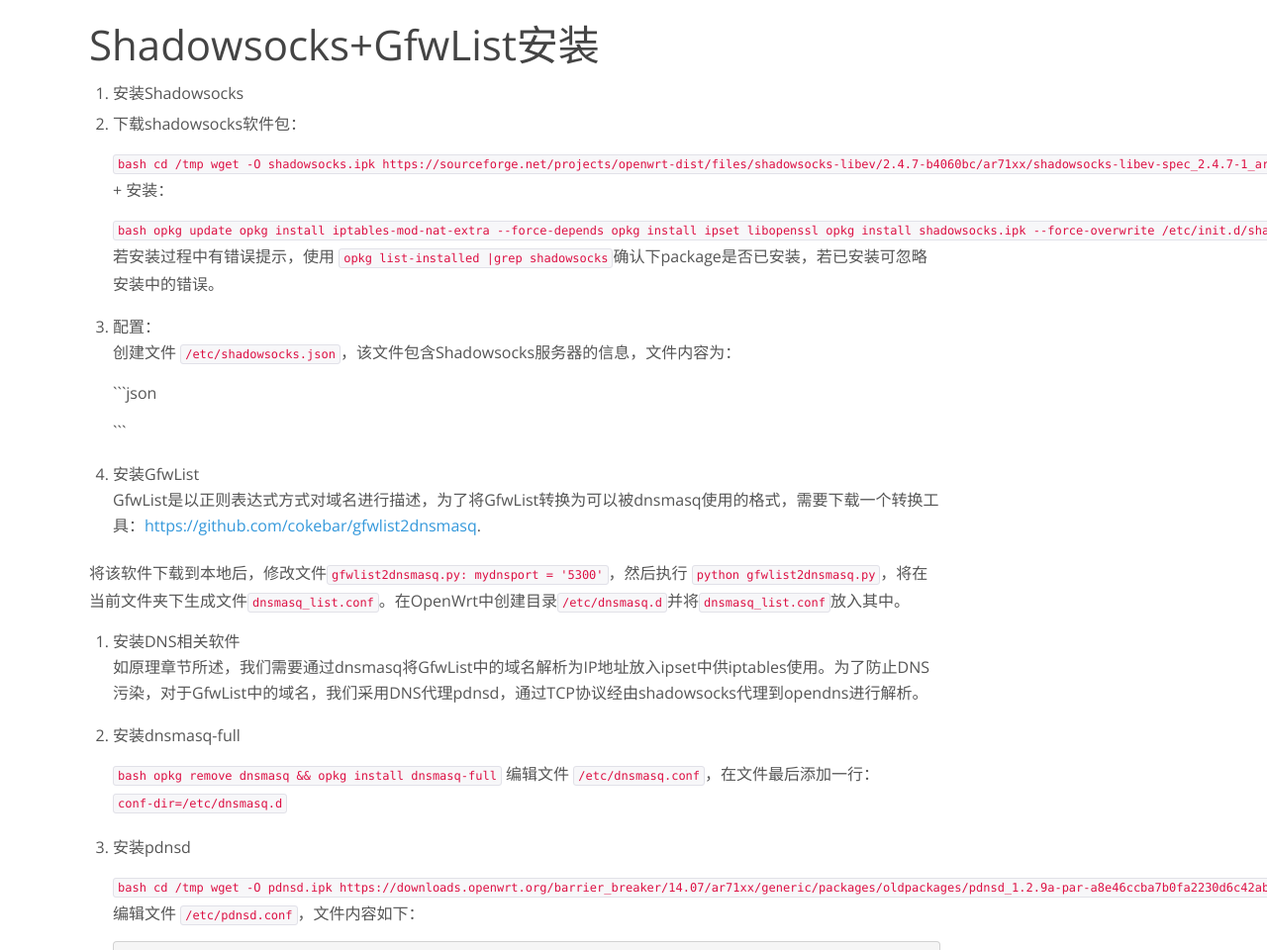
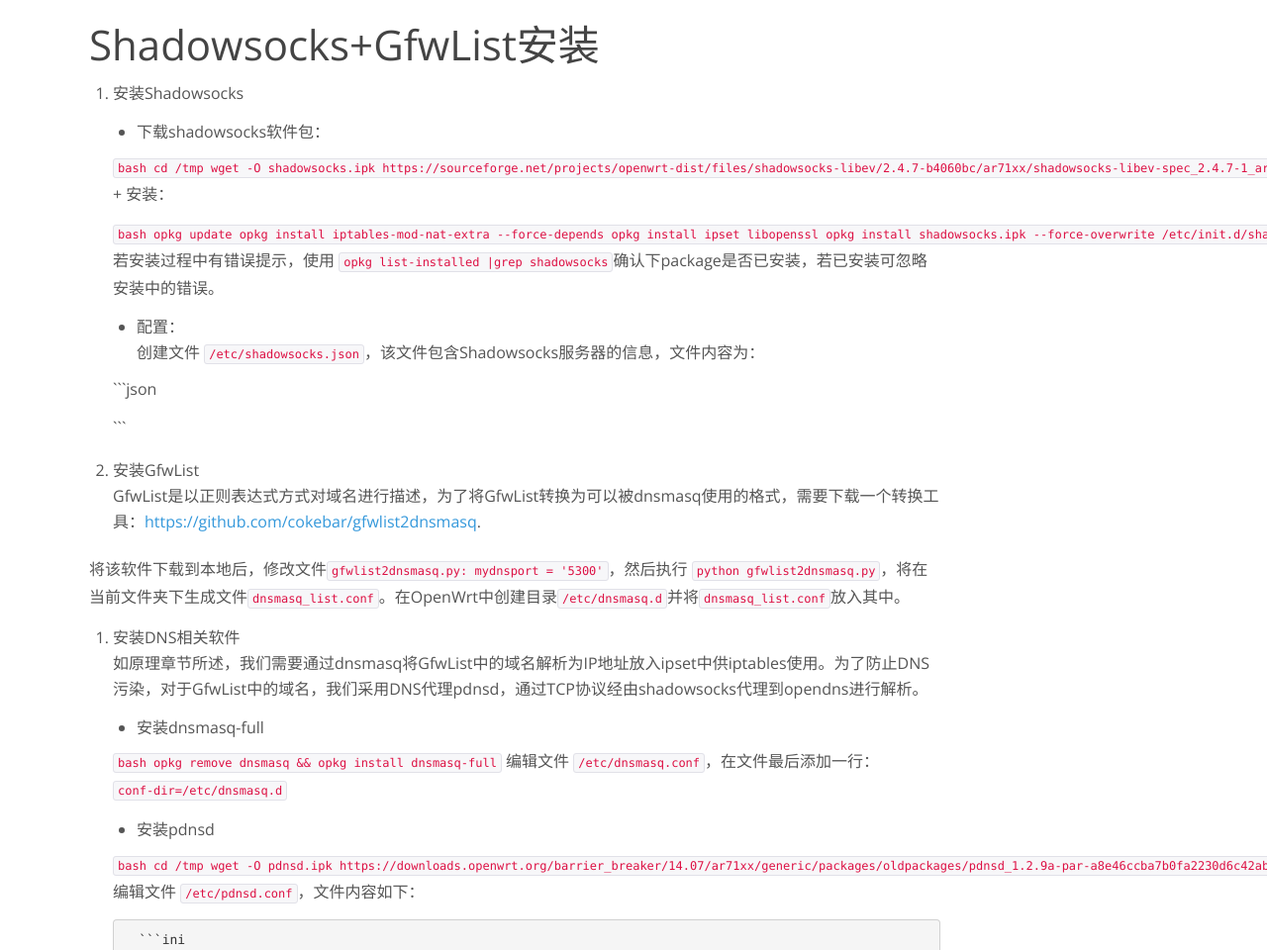
Before and after one commit to lixusme/lixusme.github.io, a plain HTML site: page ss-on-openwrt.html in a window 1280 px wide. Shown: the part 1142-2102 px from the top of the page at 99% size. Drawn offline with nearby package versions, Linux system fonts and the light colour scheme; a script that the page names is missing.

Commit message:
更新博客

```diff
--- a/ss-on-openwrt.html
+++ b/ss-on-openwrt.html
@@ -85,13 +85,15 @@
 <p>本文下一节将具体介绍如何在OpenWrt实现这一翻墙方案。以下安装是在一台运行14.07版本的Atheros 9341芯片的AP上进行的，对于其它型号的AP或者不同版本的OpenWrt可参照进行。</p>
 <h2>Shadowsocks+GfwList安装</h2>
 <ol>
-<li>安装Shadowsocks  </li>
 <li>
-<p>下载shadowsocks软件包：  </p>
+<p>安装Shadowsocks  </p>
+<ul>
+<li>下载shadowsocks软件包：  </li>
+</ul>
 <p><code>bash
  cd /tmp
  wget -O shadowsocks.ipk https://sourceforge.net/projects/openwrt-dist/files/shadowsocks-libev/2.4.7-b4060bc/ar71xx/shadowsocks-libev-spec_2.4.7-1_ar71xx.ipk/download</code><br />
-  + 安装： </p>
++ 安装： </p>
 <p><code>bash
   opkg update
   opkg install iptables-mod-nat-extra --force-depends
@@ -99,10 +101,10 @@
   opkg install shadowsocks.ipk --force-overwrite
   /etc/init.d/shadowsocks enable</code>
   若安装过程中有错误提示，使用 <code>opkg list-installed |grep shadowsocks</code>确认下package是否已安装，若已安装可忽略安装中的错误。</p>
-</li>
-<li>
-<p>配置：<br />
-  创建文件 <code>/etc/shadowsocks.json</code>，该文件包含Shadowsocks服务器的信息，文件内容为：  </p>
+<ul>
+<li>配置：<br />
+  创建文件 <code>/etc/shadowsocks.json</code>，该文件包含Shadowsocks服务器的信息，文件内容为：  </li>
+</ul>
 <p _="
 " _1080_="&quot;1080&quot;,
 " _9898_="&quot;9898&quot;,
@@ -122,16 +124,16 @@ GfwList是以正则表达式方式对域名进行描述，为了将GfwList转换
 <li>
 <p>安装DNS相关软件<br />
 如原理章节所述，我们需要通过dnsmasq将GfwList中的域名解析为IP地址放入ipset中供iptables使用。为了防止DNS污染，对于GfwList中的域名，我们采用DNS代理pdnsd，通过TCP协议经由shadowsocks代理到opendns进行解析。</p>
-</li>
-<li>
-<p>安装dnsmasq-full</p>
+<ul>
+<li>安装dnsmasq-full</li>
+</ul>
 <p><code>bash
   opkg remove dnsmasq &amp;&amp; opkg install dnsmasq-full</code>
   编辑文件 <code>/etc/dnsmasq.conf</code>，在文件最后添加一行：
   <code>conf-dir=/etc/dnsmasq.d</code></p>
-</li>
-<li>
-<p>安装pdnsd</p>
+<ul>
+<li>安装pdnsd</li>
+</ul>
 <p><code>bash
   cd /tmp
   wget -O pdnsd.ipk https://downloads.openwrt.org/barrier_breaker/14.07/ar71xx/generic/packages/oldpackages/pdnsd_1.2.9a-par-a8e46ccba7b0fa2230d6c42ab6dcd92926f6c21d_ar71xx.ipk
```
